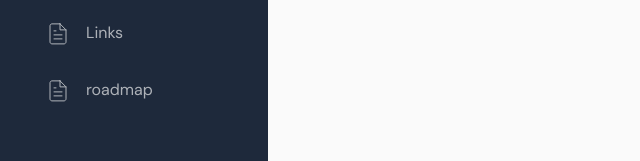
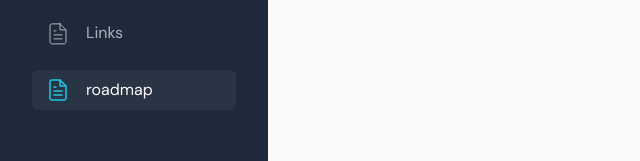
Before and after one commit to joaogabriel-sg/markee-app, a React (Create React App) app: page / in a window 1280 px wide. Shown: the part 387-548 px from the top of the page, without its empty margins (0-640 px from the left). Built offline with nearby package versions, Linux system fonts and the light colour scheme.

Commit message:
✨ feat: add active file features and styles

```diff
--- a/src/components/aside/index.tsx
+++ b/src/components/aside/index.tsx
@@ -24,6 +24,7 @@ export function Aside () {
             key={file.id}
             id={file.id}
             name={file.name}
+            active={file.active}
           />
         ))}
       </S.Files>
--- a/src/components/file/index.tsx
+++ b/src/components/file/index.tsx
@@ -1,18 +1,22 @@
 import deleteIcon from 'assets/delete-icon.svg'
 import fileWhiteIcon from 'assets/file-white-icon.svg'
+import fileBlueIcon from 'assets/file-blue-icon.svg'
 
 import * as S from './styles'
 
 type FileProps = {
   id: string
   name: string
+  active: boolean
 }
 
-export function File ({ id, name }: FileProps) {
+export function File ({ id, name, active }: FileProps) {
+  const currentFileIcon = active ? fileBlueIcon : fileWhiteIcon
+
   return (
-    <S.Container key={id}>
+    <S.Container key={id} isActive={active}>
       <S.Link href='/' title={`Arquivo ${name}`}>
-        <S.FileIcon src={fileWhiteIcon} alt={`Arquivo ${name}`} />
+        <S.FileIcon src={currentFileIcon} alt={`Arquivo ${name}`} />
         <S.Name>{name}</S.Name>
       </S.Link>
       <S.DeleteButton type='button' title={`Remover o arquivo ${name}`}>
--- a/src/components/file/styles.ts
+++ b/src/components/file/styles.ts
@@ -1,7 +1,10 @@
-import styled from 'styled-components'
+import styled, { css } from 'styled-components'
 
-export const Container = styled.li`
-  background: ${({ theme }) => theme.colors.lightBlack};
+type ContainerProps = {
+  isActive: boolean
+}
+
+export const Container = styled.li<ContainerProps>`
   padding: 0.8rem 1.4rem;
   border-radius: 6px;
 
@@ -13,6 +16,7 @@ export const Container = styled.li`
   transition: background 0.2s ease-in-out, opacity 0.2s ease-in-out;
 
   &:hover {
+    background: ${({ theme }) => theme.colors.lightBlack};
     opacity: 1;
   }
 
@@ -21,23 +25,21 @@ export const Container = styled.li`
   }
 
   @media(min-width: 920px) {
-    background: none;
-
     & + & {
-      margin-top: 1.6rem;
-      margin-left: 0;
+      margin: 1.6rem 0 0 0;
     }
 
     &:hover {
-      background: ${({ theme }) => theme.colors
-    .lightBlack};
-      opacity: 1;
-
       > button {
         opacity: 1;
       }
     }
   }
+
+  ${({ isActive }) => isActive && css`
+    background: ${({ theme }) => theme.colors.lightBlack};
+    opacity: 1;
+  `}
 `
 
 export const Link = styled.a`
```
